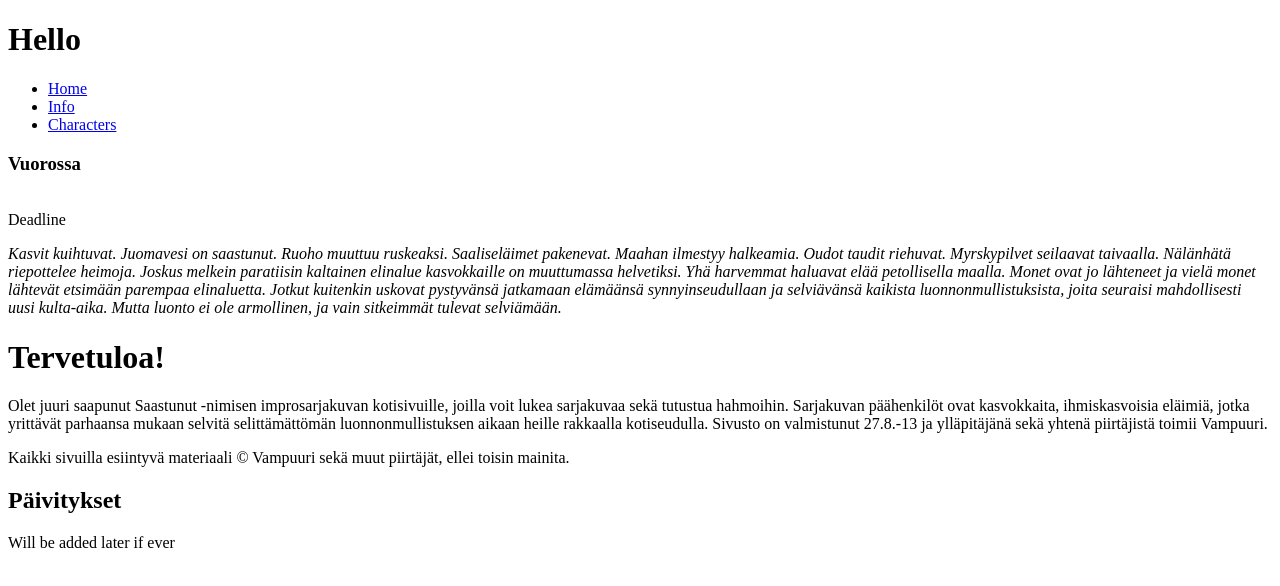
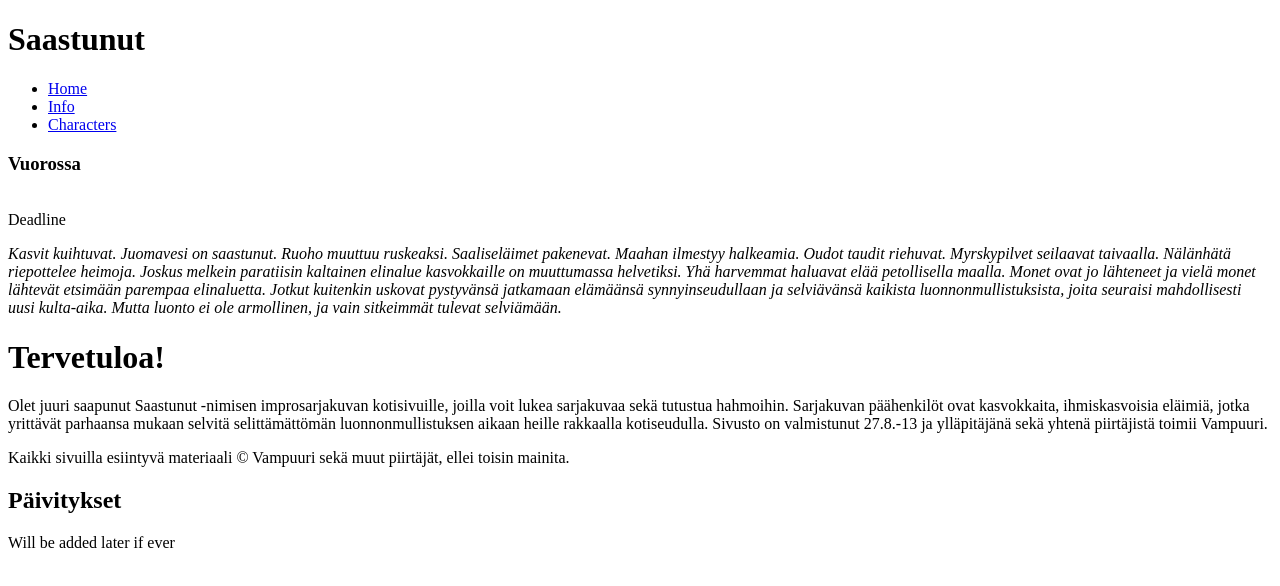
Before and after one commit to Vampuuri/Saastunut-comic, an Angular app in the folder frontend/: page / in a window 1280 px wide. Shown: the top 586 px of the page. Built offline with nearby package versions, Linux system fonts and the light colour scheme; no server answers.

Commit message:
HomePageComponent: create with copied code from AppComponent

```diff
--- a/frontend/src/app/app.component.ts
+++ b/frontend/src/app/app.component.ts
@@ -3,16 +3,7 @@ import { Component } from '@angular/core';
 @Component({
   selector: 'app-root',
   template: `
-    <h1>Hello</h1>
-    <ul>
-      <li><a routerLink="/">Home</a></li>
-      <li><a routerLink="/info">Info</a></li>
-      <li><a routerLink="/characters">Characters</a></li>
-    </ul>
-    <app-active-turn></app-active-turn>
-    <div>
-      <router-outlet></router-outlet>
-    </div>
+    <app-home-page></app-home-page>
   `,
   styleUrls: ['app.component.css']
 })
--- a/frontend/src/app/app.module.ts
+++ b/frontend/src/app/app.module.ts
@@ -10,6 +10,7 @@ import { CharactersComponent } from './characters/characters.component';
 import { HomepageRoutingModule } from './homepage-routing.module';
 import { DataService } from './data.service';
 import { ActiveTurnComponent } from './active-turn/active-turn.component';
+import { HomePageComponent } from './home-page/home-page.component';
 
 @NgModule({
   declarations: [
@@ -17,7 +18,8 @@ import { ActiveTurnComponent } from './active-turn/active-turn.component';
     FrontpageComponent,
     InfoComponent,
     CharactersComponent,
-    ActiveTurnComponent
+    ActiveTurnComponent,
+    HomePageComponent
   ],
   imports: [
     BrowserModule,
--- /dev/null
+++ b/frontend/src/app/home-page/home-page.component.html
@@ -0,0 +1,10 @@
+<h1>Saastunut</h1>
+<ul>
+    <li><a routerLink="/">Home</a></li>
+    <li><a routerLink="/info">Info</a></li>
+    <li><a routerLink="/characters">Characters</a></li>
+</ul>
+<app-active-turn></app-active-turn>
+<div>
+    <router-outlet></router-outlet>
+</div>
--- /dev/null
+++ b/frontend/src/app/home-page/home-page.component.ts
@@ -0,0 +1,15 @@
+import { Component, OnInit } from '@angular/core';
+
+@Component({
+  selector: 'app-home-page',
+  templateUrl: './home-page.component.html',
+  styleUrls: ['./home-page.component.css']
+})
+export class HomePageComponent implements OnInit {
+
+  constructor() { }
+
+  ngOnInit(): void {
+  }
+
+}
```
Also changed, not shown: frontend/src/app/home-page/home-page.component.css (added).
